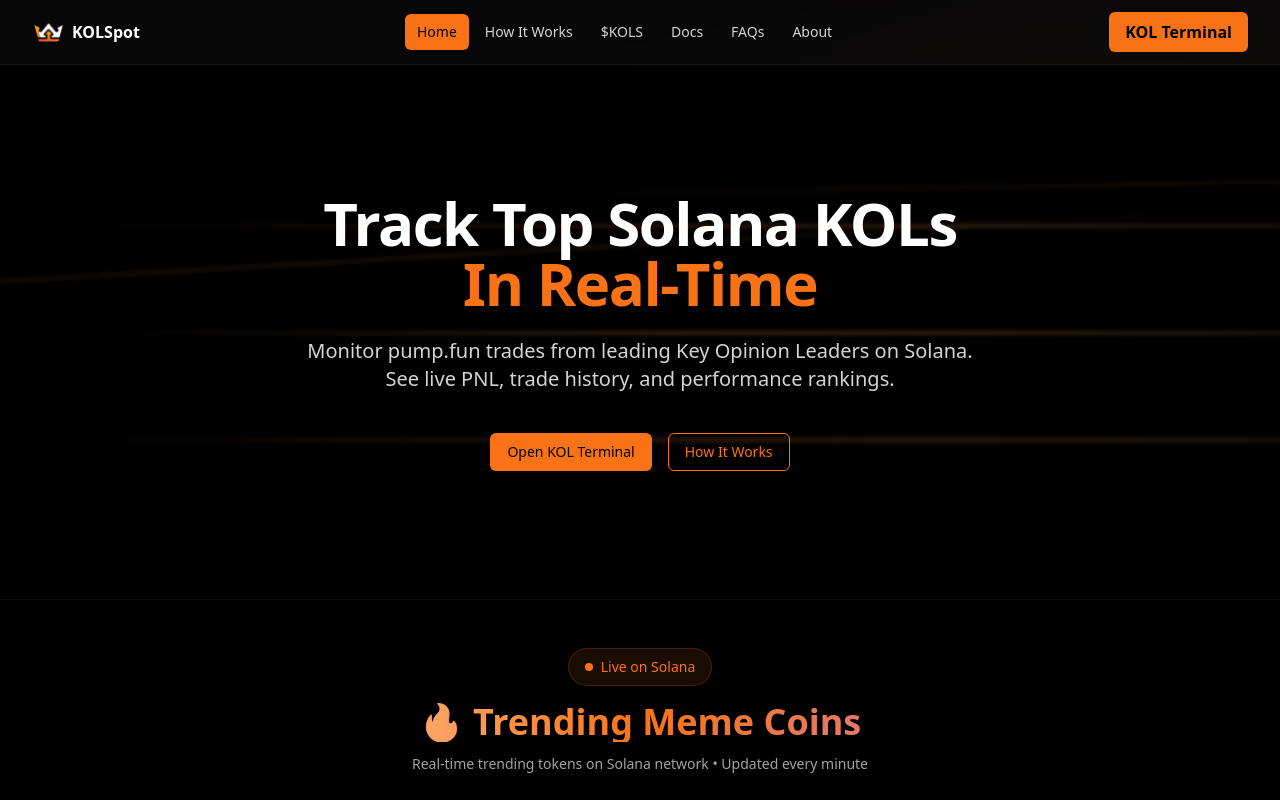
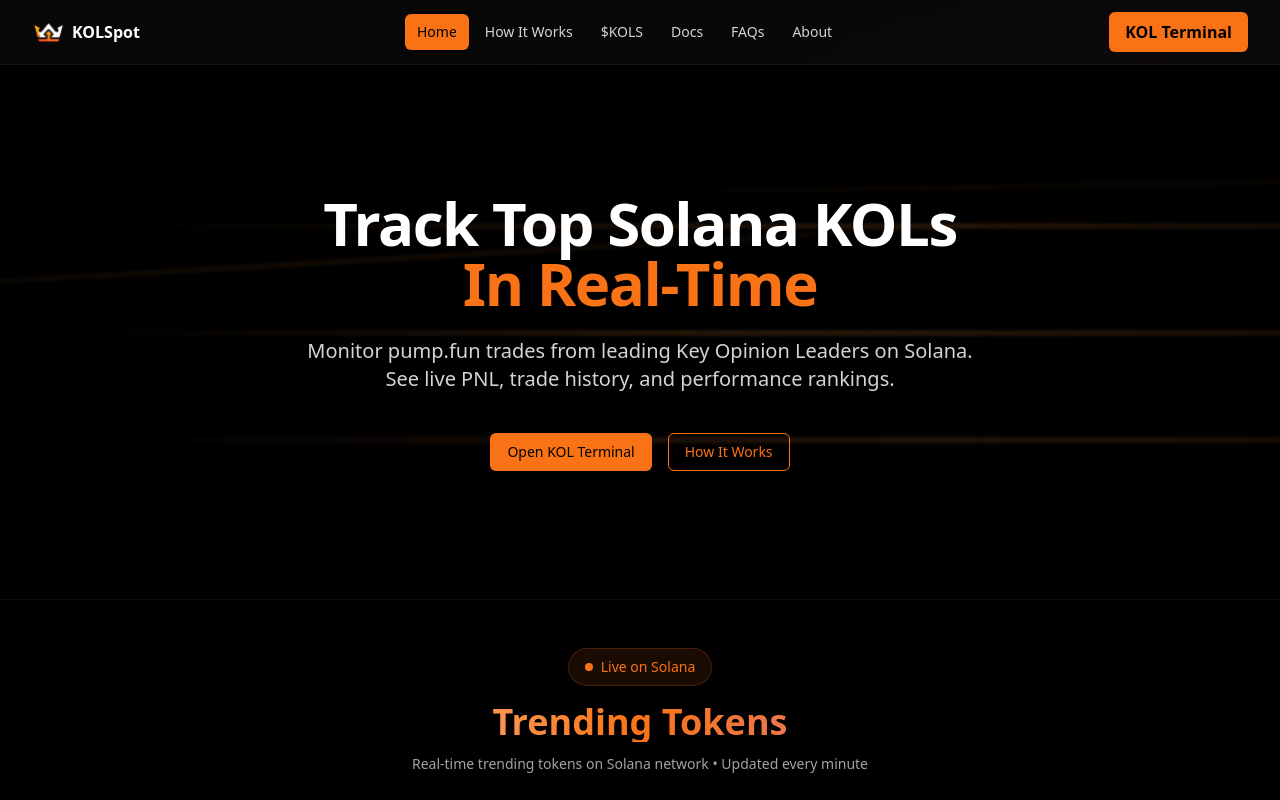
Before and after one commit to dreyxd/kolspot, a React (Vite) app: page / in a window 1280 px wide. Shown: the top 800 px of the page. Built offline with nearby package versions, Linux system fonts and the light colour scheme; no server answers.

Commit message:
Update trending section title: remove fire emoji and change to 'Trending Tokens'

```diff
--- a/src/components/TrendingTokens.tsx
+++ b/src/components/TrendingTokens.tsx
@@ -119,7 +119,7 @@ export default function TrendingTokens() {
             <span className="text-sm font-medium text-accent">Live on Solana</span>
           </div>
           <h2 className="text-3xl sm:text-4xl font-bold mb-3 bg-gradient-to-r from-white via-accent to-purple-400 bg-clip-text text-transparent">
-            🔥 Trending Meme Coins
+            Trending Tokens
           </h2>
           <p className="text-neutral-400 text-sm max-w-2xl mx-auto">
             Real-time trending tokens on Solana network • Updated every minute
```
